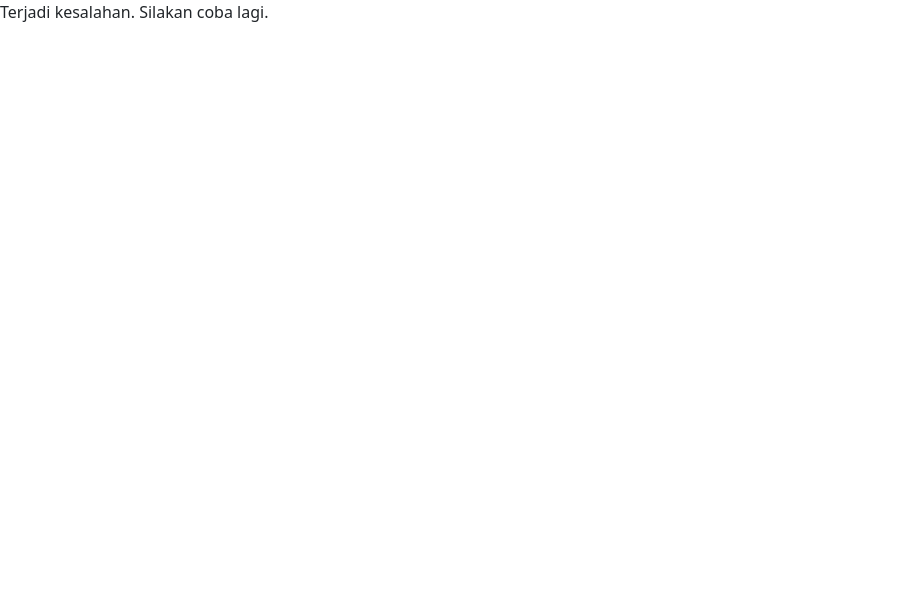
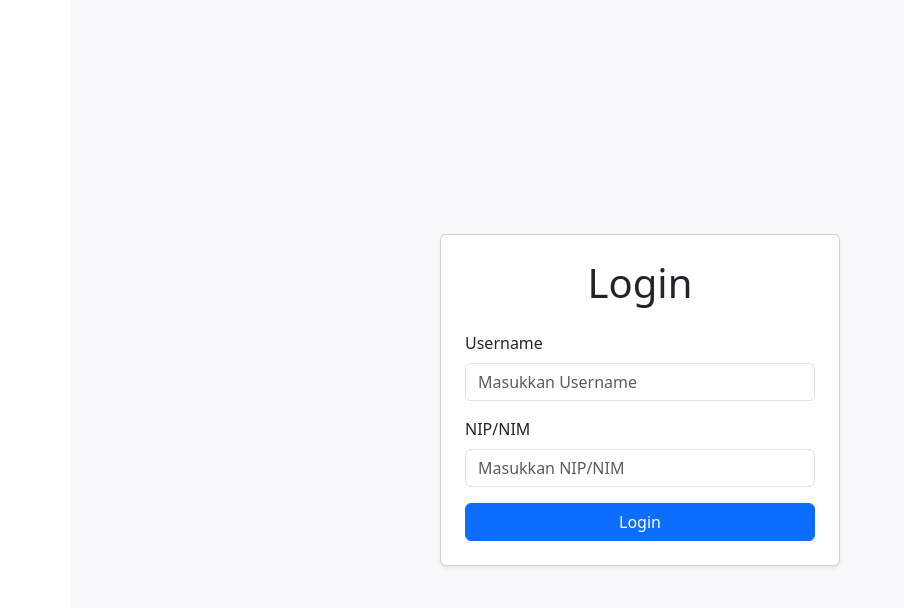
Before and after one commit to AngerOfGamer/Microservices-LMS-System, a React (Create React App) app in the folder frontend/: page /class/1 in a window 1280 px wide. Shown: the top 608 px of the page, without its empty margins (0-904 px from the left). Built offline with nearby package versions, Linux system fonts and the light colour scheme; no server answers; a small style sheet from the web is missing.

Commit message:
repair login

```diff
--- a/frontend/src/pages/ClassPage.jsx
+++ b/frontend/src/pages/ClassPage.jsx
@@ -1,82 +1,84 @@
-import React, { useState, useEffect } from "react";
-import { useParams } from "react-router-dom";
-import ContentPage from "./ContentsPage";
-import AttendancePage from "./AttendancePage";
+import React, { useState } from "react";
+import { useNavigate } from "react-router-dom";
+import "bootstrap/dist/css/bootstrap.min.css";
 
-const ClassPage = ({ role }) => {
-  const { class_id } = useParams(); // Ambil class_id dari URL
-  const [classDetails, setClassDetails] = useState(null);
-  const [loading, setLoading] = useState(true);
-  const [error, setError] = useState(""); // Tambahkan state untuk error handling
-  const [activeTab, setActiveTab] = useState("contents");
+const LoginPage = () => {
+  const navigate = useNavigate();
 
-  useEffect(() => {
-    const fetchClassData = async () => {
+  const [username, setUsername] = useState("");
+  const [nip_nim, setNipNim] = useState("");
+  const [error, setError] = useState("");
+
+  const handleLogin = async () => {
     try {
-        const response = await fetch(`http://localhost:5000/api/classes/${class_id}`, {
-          credentials: "include",
+      const response = await fetch("http://localhost:5000/api/auth/login", {
+        method: "POST",
+        headers: {
+          "Content-Type": "application/json",
+        },
+        credentials: "include", // Kirim session cookie ke backend
+        body: JSON.stringify({ username, nip_nim }),
       });
-
-        // Periksa apakah respons adalah JSON
-        const contentType = response.headers.get("content-type");
-        if (!contentType || !contentType.includes("application/json")) {
-          throw new Error("Respons bukan JSON");
-        }
 
       if (response.ok) {
         const data = await response.json();
-          setClassDetails(data.class); // Pastikan struktur data cocok
+        console.log("Login berhasil:", data);
+
+        // Simpan data user ke localStorage
+        localStorage.setItem("user", JSON.stringify(data.user));
+
+        // Arahkan pengguna ke halaman yang sesuai
+        navigate("/dashboard");
       } else {
         const errorData = await response.json();
-          setError(errorData.message || "Gagal memuat data kelas");
+        setError(errorData.error || errorData.message); // Tampilkan pesan error
       }
-      } catch (error) {
-        console.error("Error fetching class details:", error);
+    } catch (err) {
+      console.error("Error saat login:", err);
       setError("Terjadi kesalahan. Silakan coba lagi.");
-      } finally {
-        setLoading(false);
     }
   };
 
-    fetchClassData();
-  }, [class_id]);
-
   return (
-    <div>
-      {loading ? (
-        <p>Loading...</p>
-      ) : error ? (
-        <p className="text-red-500">{error}</p>
-      ) : classDetails ? (
-        <div>
-          <h2>{classDetails.class_name}</h2>
-          <p>{classDetails.description}</p>
-
-          {/* Tabs Navigation */}
-          <div>
+    <div className="container d-flex justify-content-center align-items-center vh-100 bg-light">
+      <div className="card shadow-sm p-4" style={{ width: "100%", maxWidth: "400px" }}>
+        <h1 className="text-center mb-4">Login</h1>
+        {error && <div className="alert alert-danger">{error}</div>}
+        <div className="mb-3">
+          <label htmlFor="username" className="form-label">
+            Username
+          </label>
+          <input
+            id="username"
+            type="text"
+            placeholder="Masukkan Username"
+            className="form-control"
+            value={username}
+            onChange={(e) => setUsername(e.target.value)}
+          />
+        </div>
+        <div className="mb-3">
+          <label htmlFor="nipNim" className="form-label">
+            NIP/NIM
+          </label>
+          <input
+            id="nipNim"
+            type="text"
+            placeholder="Masukkan NIP/NIM"
+            className="form-control"
+            value={nip_nim}
+            onChange={(e) => setNipNim(e.target.value)}
+          />
+        </div>
         <button
-              className={activeTab === "contents" ? "active-tab" : ""}
-              onClick={() => setActiveTab("contents")}
+          onClick={handleLogin}
+          className="btn btn-primary w-100"
         >
-              Contents
-            </button>
-            <button
-              className={activeTab === "attendance" ? "active-tab" : ""}
-              onClick={() => setActiveTab("attendance")}
-            >
-              Attendance
+          Login
         </button>
       </div>
-
-          {/* Render Tab Content */}
-          {activeTab === "contents" && <ContentPage role={role} classId={class_id} />}
-          {activeTab === "attendance" && <AttendancePage role={role} classId={class_id} />}
-        </div>
-      ) : (
-        <p>No class found.</p>
-      )}
     </div>
   );
 };
 
-export default ClassPage;
+export default LoginPage;
```
Lines whose indentation alone changed are shown as unchanged.
